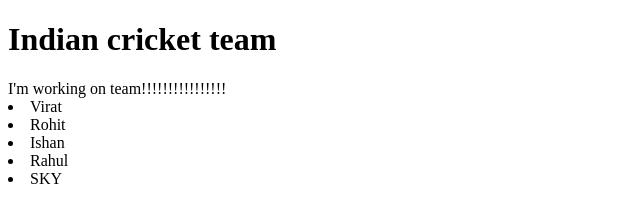
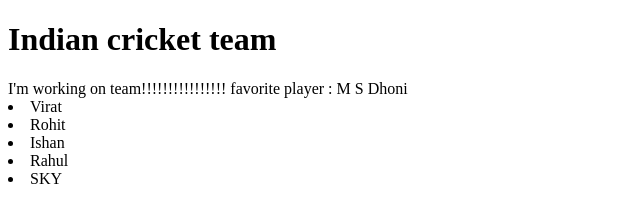
Before and after one commit to chandan317/CRICKETERS-REPOSITORY, a plain HTML site: page index.html in a window 1280 px wide. Shown: the whole page, without its empty margins (0-640 px from the left). Drawn offline with Linux system fonts and the light colour scheme.

Commit message:
update: fav player

```diff
--- a/index.html
+++ b/index.html
@@ -10,6 +10,9 @@
    <h1>Indian cricket team</h1>
 
    I'm working on team!!!!!!!!!!!!!!!!
+
+
+    favorite player : M S Dhoni
 
     <li> Virat </li>
     <li> Rohit</li>
```
